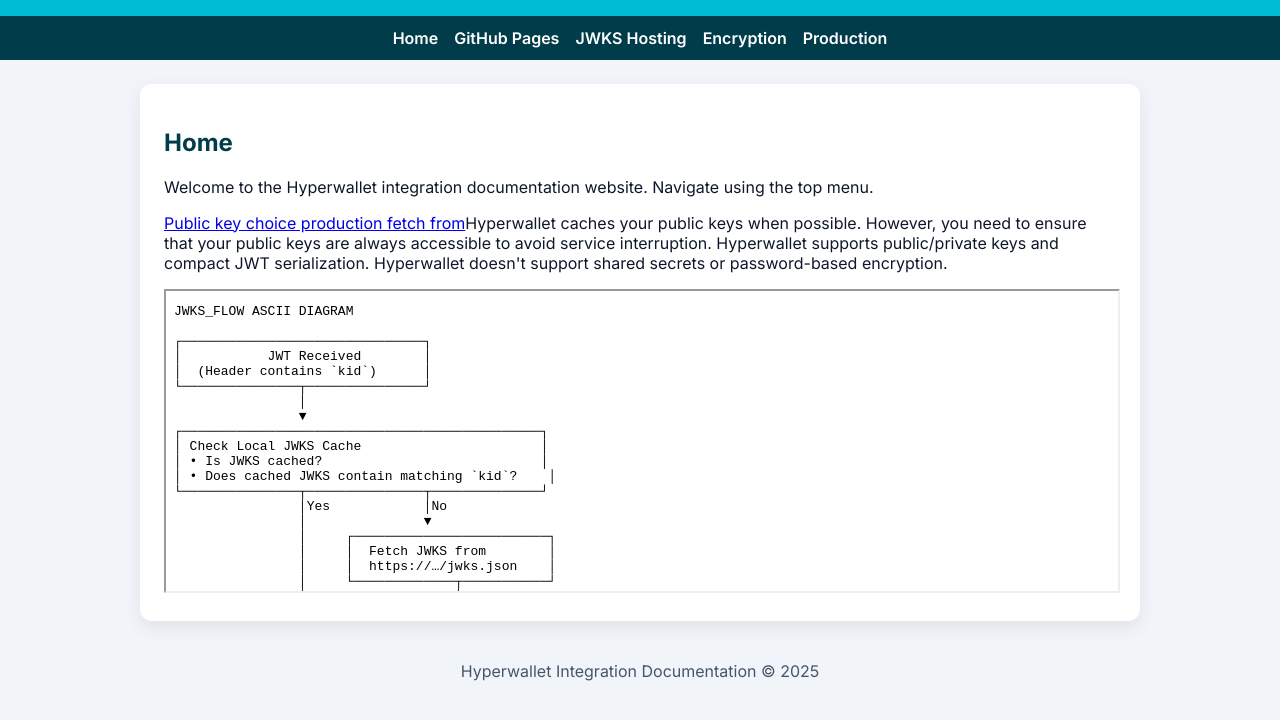
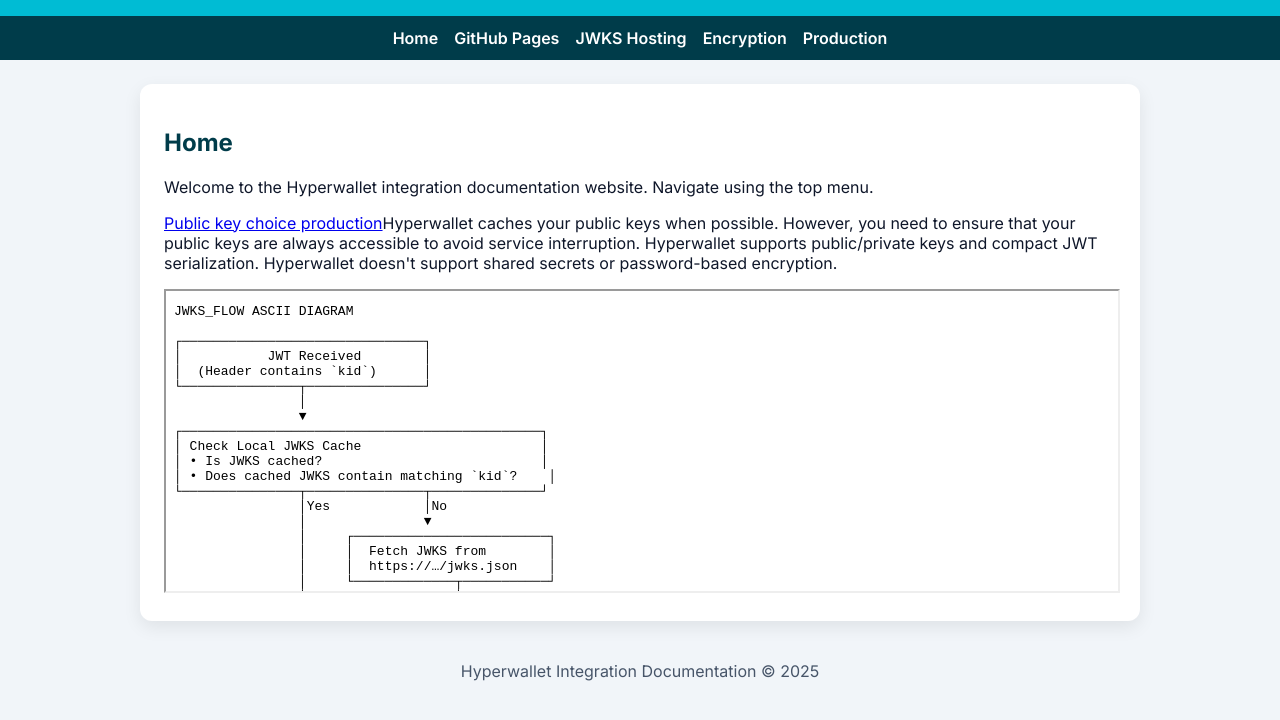
Before and after one commit to AbdulrahmanM-2/Abdulrahman, a plain HTML site: page index.html in a window 1280 px wide. Shown: the part 98-818 px from the top of the page. Drawn offline with Linux system fonts and the light colour scheme.

Commit message:
Fix hyperlink formatting in index.html

```diff
--- a/index.html
+++ b/index.html
@@ -49,7 +49,7 @@
 <div id="home" class="card">
   <h2>Home</h2>
   <p>Welcome to the Hyperwallet integration documentation website. Navigate using the top menu.</p>
-    <p><a href="https://abdulrahmanm-2.github.io/Abdulrahman/jwks.json">Public key choice production fetch from<a href="https://api.paylution.com/jwkset"></a>Hyperwallet caches your public keys when possible. However, you need to ensure that your public keys are always accessible to avoid service interruption. Hyperwallet supports public/private keys and compact JWT serialization. Hyperwallet doesn't support shared secrets or password-based encryption.</p>
+    <p><a href="https://abdulrahmanm-2.github.io/Abdulrahman/jwks.json">Public key choice production</a><a href="https://api.paylution.com/jwkset"></a>Hyperwallet caches your public keys when possible. However, you need to ensure that your public keys are always accessible to avoid service interruption. Hyperwallet supports public/private keys and compact JWT serialization. Hyperwallet doesn't support shared secrets or password-based encryption.</p>
 <iframe src="assets/JWKS_FLOW_ASCII_DIAGRAM.txt" width="100%" height="300px"></iframe>
 </div>
 
```
